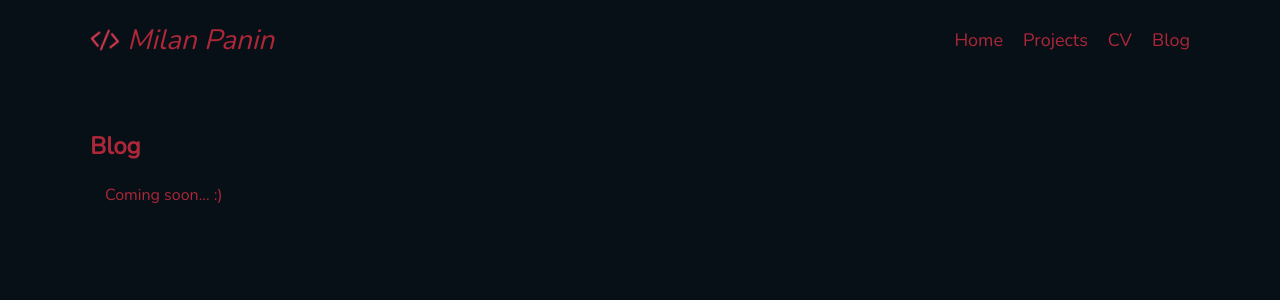
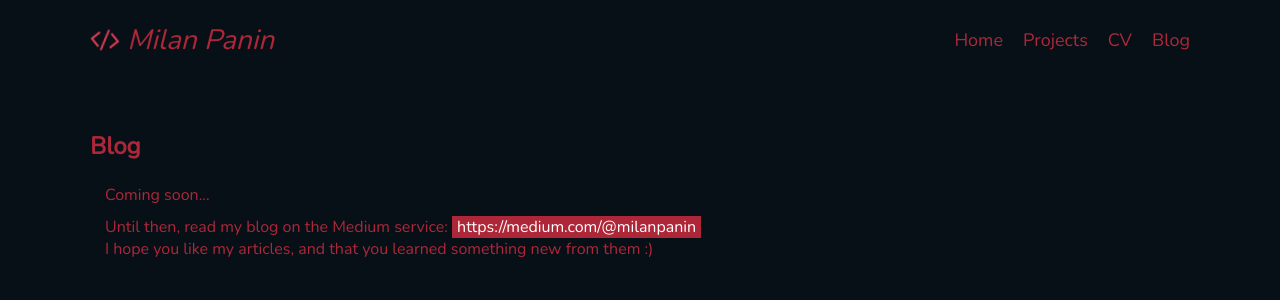
Before and after one commit to milanpanin/portfolio-page, a React (Create React App) app: page /blog in a window 1280 px wide. Shown: the top 300 px of the page. Built offline with nearby package versions, Linux system fonts and the light colour scheme; the HTML template or start-up script is replaced by a standard one.

Commit message:
Update Blog page

```diff
--- a/src/components/Blog/blog.css
+++ b/src/components/Blog/blog.css
@@ -11,3 +11,16 @@
 .blog-info{
     margin: 0 0 0 15px;
 }
+
+.blog-info span{
+    display: inline-block;
+    margin: 0 0 10px 0;
+}
+
+.blog-info a{
+    color: #fff;
+    text-decoration: none;
+    cursor: pointer;
+    background-color: #ad2739;
+    padding: 0 5px;
+}
--- a/src/components/Blog/blog.jsx
+++ b/src/components/Blog/blog.jsx
@@ -4,7 +4,11 @@ const Blog = () => {
     return (
         <section className="blog">
             <h1 className="blog-header">Blog</h1><br/>
-            <p className="blog-info">Coming soon... :)</p>
+            <p className="blog-info">
+                <span>Coming soon...</span><br/>
+                Until then, read my blog on the Medium service: <a target="_blank" rel="noopener noreferrer" href="https://medium.com/@milanpanin">https://medium.com/@milanpanin</a><br/>
+                I hope you like my articles, and that you learned something new from them :)
+            </p>
         </section>
      );
 }
```
